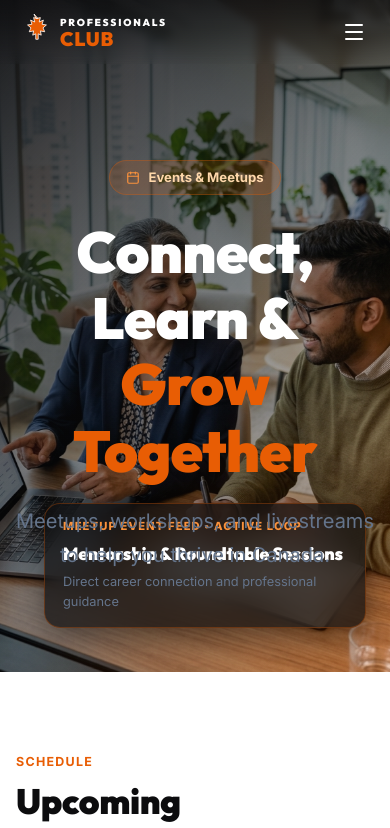
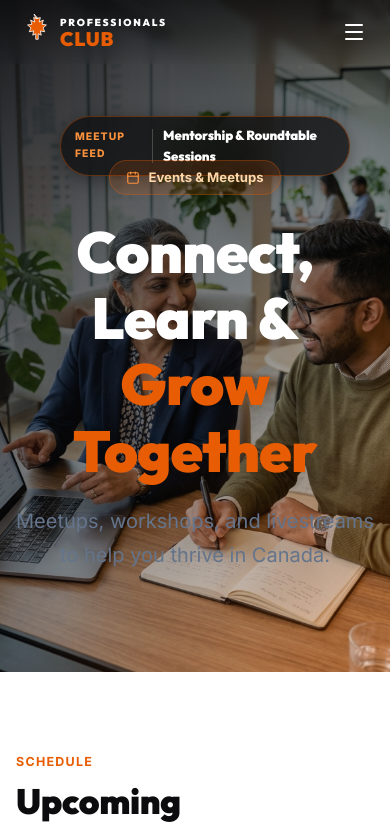
Before and after one commit to uditguptaca/professionalsclub, a Next.js app: page /events in a window 390 px wide. Shown: the top 828 px of the page. Built offline with nearby package versions, Linux system fonts and the light colour scheme; no server answers; the database is empty.

Commit message:
feat: make Canada Landmark and Event HUD cards fully responsive, adapting to a compact floating pill format on mobile

```diff
--- a/src/app/globals.css
+++ b/src/app/globals.css
@@ -4067,3 +4067,101 @@ tr:last-child td { border-bottom: none; }
     left: 100%;
   }
 }
+
+/* Responsive HUD style for Canada Landmark time-lapse */
+.landmark-hud {
+  position: absolute;
+  bottom: 24px;
+  left: 24px;
+  background: rgba(12, 12, 14, 0.75);
+  backdrop-filter: blur(16px);
+  border: 1px solid rgba(232, 93, 4, 0.35);
+  border-radius: 16px;
+  padding: 16px 20px;
+  color: white;
+  display: flex;
+  flex-direction: column;
+  gap: 4px;
+  box-shadow: 0 8px 32px rgba(0,0,0,0.5);
+  max-width: 340px;
+  z-index: 10;
+  pointer-events: none;
+  transition: all 0.3s ease;
+}
+
+@media (max-width: 768px) {
+  .landmark-hud {
+    bottom: auto !important;
+    left: auto !important;
+    top: 92px !important;
+    right: 16px !important;
+    padding: 8px 14px !important;
+    border-radius: 99px !important;
+    max-width: 290px !important;
+    flex-direction: row !important;
+    align-items: center !important;
+    gap: 8px !important;
+    box-shadow: 0 4px 20px rgba(0,0,0,0.4) !important;
+  }
+  .landmark-hud-subtitle {
+    display: none !important;
+  }
+  .landmark-hud-count {
+    font-size: 0.65rem !important;
+    border-right: 1px solid rgba(255, 255, 255, 0.2);
+    padding-right: 8px;
+    margin-right: 2px;
+  }
+  .landmark-hud-title {
+    font-size: 0.82rem !important;
+  }
+}
+
+/* Responsive HUD style for Event Activity */
+.event-hud {
+  position: absolute;
+  bottom: 20px;
+  left: 20px;
+  background: rgba(12, 12, 14, 0.75);
+  backdrop-filter: blur(16px);
+  border: 1px solid rgba(232, 93, 4, 0.35);
+  border-radius: 16px;
+  padding: 14px 18px;
+  color: white;
+  display: flex;
+  flex-direction: column;
+  gap: 4px;
+  box-shadow: 0 8px 32px rgba(0,0,0,0.5);
+  max-width: 360px;
+  z-index: 10;
+  pointer-events: none;
+  transition: all 0.3s ease;
+}
+
+@media (max-width: 768px) {
+  .event-hud {
+    bottom: auto !important;
+    left: auto !important;
+    top: 92px !important;
+    right: 16px !important;
+    padding: 8px 14px !important;
+    border-radius: 99px !important;
+    max-width: 290px !important;
+    flex-direction: row !important;
+    align-items: center !important;
+    gap: 8px !important;
+    box-shadow: 0 4px 20px rgba(0,0,0,0.4) !important;
+  }
+  .event-hud-subtitle {
+    display: none !important;
+  }
+  .event-hud-count {
+    font-size: 0.65rem !important;
+    border-right: 1px solid rgba(255, 255, 255, 0.2);
+    padding-right: 8px;
+    margin-right: 2px;
+  }
+  .event-hud-title {
+    font-size: 0.82rem !important;
+  }
+}
--- a/src/components/events/MeetupEventVideo.tsx
+++ b/src/components/events/MeetupEventVideo.tsx
@@ -72,31 +72,18 @@ export default function MeetupEventVideo() {
 
 
 
-          {/* Bottom Left: Event Activity HUD */}
-          <div style={{
-            position: 'absolute',
-            bottom: '20px',
-            left: '20px',
-            background: 'rgba(12, 12, 14, 0.7)',
-            backdropFilter: 'blur(16px)',
-            border: '1px solid rgba(232, 93, 4, 0.3)',
-            borderRadius: '16px',
-            padding: '14px 18px',
-            color: 'white',
-            display: 'flex',
-            flexDirection: 'column',
-            gap: '4px',
-            boxShadow: '0 8px 32px rgba(0,0,0,0.5)',
-            maxWidth: '360px'
-          }}>
-            <div style={{ fontSize: '0.7rem', fontWeight: 800, color: 'var(--primary-400)', textTransform: 'uppercase', letterSpacing: '0.1em' }}>
-              Meetup Event Feed • Active Loop
+          {/* Bottom Left / Top Right (Mobile): Event Activity HUD */}
+          <div className="event-hud">
+            <div className="event-hud-count" style={{ fontSize: '0.7rem', fontWeight: 800, color: 'var(--primary-400)', textTransform: 'uppercase', letterSpacing: '0.1em' }}>
+              Meetup Feed
             </div>
-            <div style={{ fontSize: '1.1rem', fontWeight: 900, letterSpacing: '-0.01em', fontFamily: 'var(--font-display)' }}>
-              {MEETUP_IMAGES[activeIndex].title}
-            </div>
-            <div style={{ fontSize: '0.8rem', color: 'var(--gray-400)' }}>
-              {MEETUP_IMAGES[activeIndex].desc}
+            <div style={{ display: 'flex', flexDirection: 'column' }}>
+              <div className="event-hud-title" style={{ fontSize: '1.1rem', fontWeight: 900, letterSpacing: '-0.01em', fontFamily: 'var(--font-display)' }}>
+                {MEETUP_IMAGES[activeIndex].title}
+              </div>
+              <div className="event-hud-subtitle" style={{ fontSize: '0.8rem', color: 'var(--gray-400)' }}>
+                {MEETUP_IMAGES[activeIndex].desc}
+              </div>
             </div>
           </div>
 
```
Also changed, not shown: src/components/home/CanadaTimeLapseVideo.tsx (+11 -24 lines).
